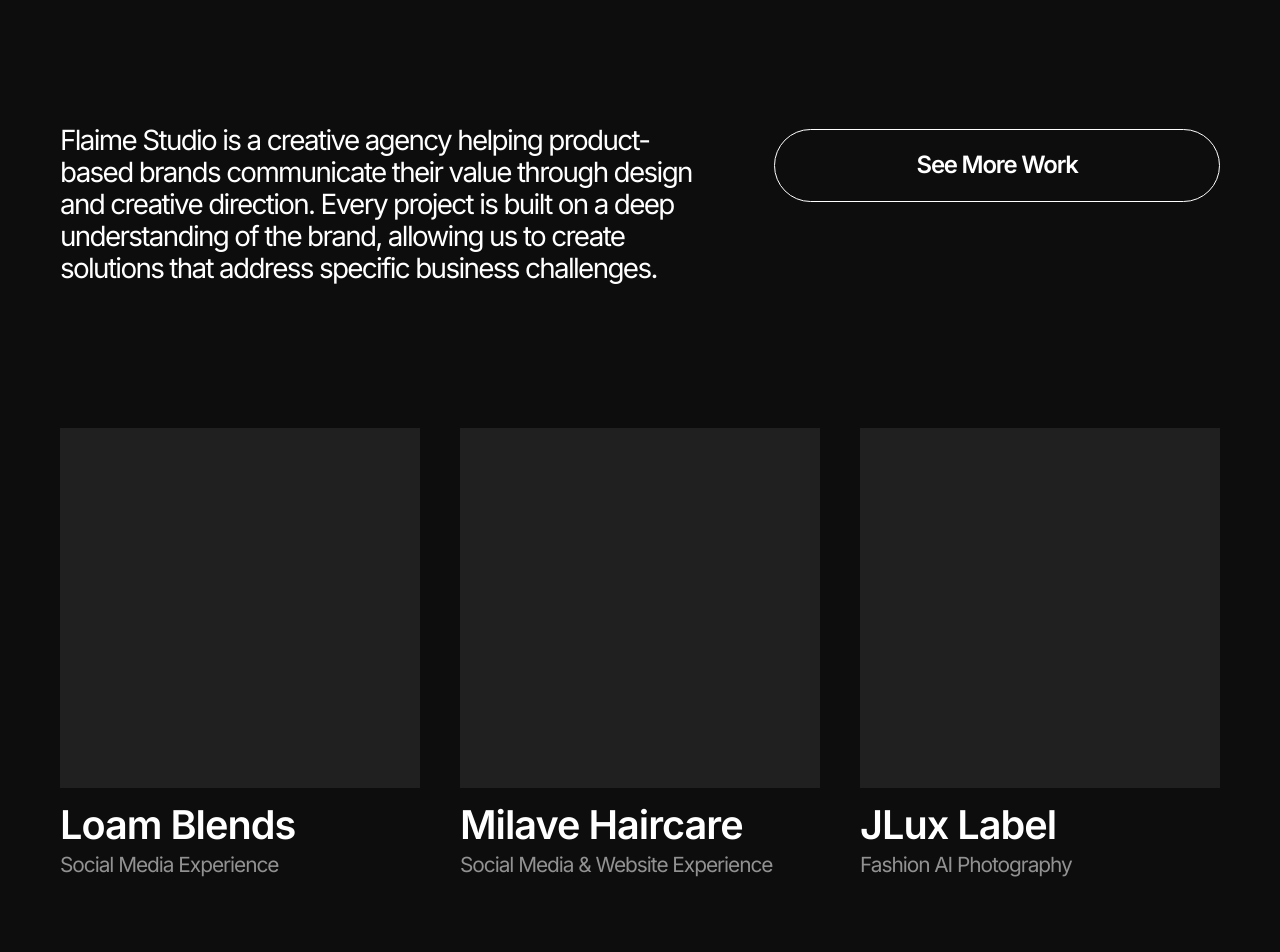
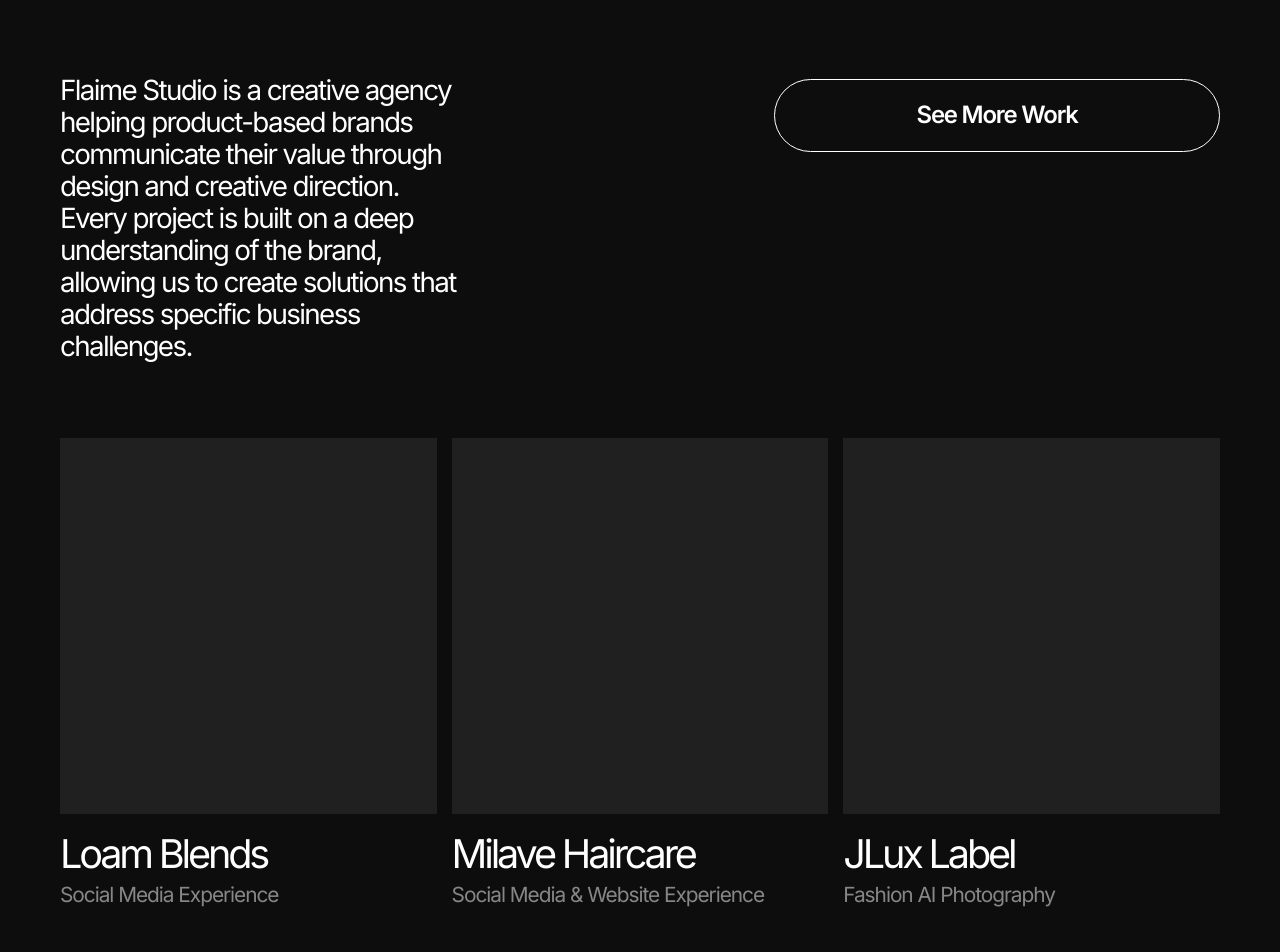
Before and after one commit to daria-taradina/flaime-studio, a React (Vite) app: page / in a window 1280 px wide. Shown: the part 820-1772 px from the top of the page. Built offline with nearby package versions, Linux system fonts and the light colour scheme; a web font is replaced by a local one.

Commit message:
fix: update intro desktop

```diff
--- a/src/components/media/CardGrid.module.css
+++ b/src/components/media/CardGrid.module.css
@@ -1,20 +1,18 @@
-/* ── CardGrid ───────────────────────────────────────────── */
 .grid {
   display: grid;
   grid-template-columns: repeat(3, 1fr);
-  gap: var(--space-md);
+  gap: var(--cards-gap);
 }
 
 .card {
   display: flex;
   flex-direction: column;
-  gap: var(--space-sm);
-  height: clamp(24.313rem, 21.473rem + 10.326vw, 32.625rem);
+  gap: var(--card-content-gap); /* was --cards-gap (undefined) */
 }
 
 .thumb {
   width: 100%;
-  aspect-ratio: 1 / 1;
+  aspect-ratio: 1 / 1; /* square on every breakpoint, no hardcoded size needed */
   overflow: hidden;
   background: rgba(255, 255, 255, 0.08);
 }
@@ -34,17 +32,19 @@
 
 .title {
   font-family: var(--ff-ui);
-  composes: h4 from global;
+  font-size: var(--fs-h4);       /* 48px at 1728 matches your spec exactly */
+  font-weight: 400;              /* spec says 400 — h4's 600 doesn't apply here */
+  letter-spacing: -0.08em;       /* spec's value, not h4's -0.025em */
+  line-height: 1.15;             /* real ratio, not the 110px artifact */
   color: var(--section-fg);
 }
 
 .subtitle {
-  font-family: var(--ff-ui);
-  composes: p2 from global;
-  color: var(--section-muted);
+  composes: p2 from global;      /* fs-p2 already caps at 24px, ls already -0.05em — matches spec */
+  color: var(--section-fg);
+  opacity: 0.5;                  /* per spec, instead of a separate muted color token */
 }
 
-/* ── Responsive ── */
 @media (max-width: 768px) {
   .grid {
     grid-template-columns: 1fr;
--- a/src/sections/home/Intro.module.css
+++ b/src/sections/home/Intro.module.css
@@ -2,16 +2,18 @@
 .intro {
   position: relative;
   z-index: 1;
-  padding-block: var(--space-xl);
+  display: flex;
+  flex-direction: column;
+  padding-block: var(--intro-top) var(--intro-bottom); /* 127px top / 35px bottom, no collapsing */
+  gap: var(--intro-row-gap); /* 102px — the one gap between .top and the cards */
 }
 
 .top {
   display: flex;
   justify-content: space-between;
   align-items: flex-start;
-  gap: var(--space-lg);
-  margin-top: var(--space-sm);
-  margin-bottom: var(--space-2xl);
+  gap: var(--intro-cta-gap); /* 423px, text to button */
+  padding-bottom: var(--intro-row-gap);
 }
 
 .text {
--- a/src/sections/home/Services.module.css
+++ b/src/sections/home/Services.module.css
@@ -1,7 +1,7 @@
 /* ── SERVICES ──────────────────────────────────────────────── */
 .services {
   padding-block: var(--space-xl);
-  border-top: 1px solid var(--clr-border);
+  /* border-top: 1px solid var(--clr-border); */
   margin-bottom: 110px;
 }
 
--- a/src/styles/globals.css
+++ b/src/styles/globals.css
@@ -67,7 +67,18 @@
   /* ── HERO mobile — sourced from Figma mockup (440px desktop frame) ── */
   --hero-mobile-stack-gap:     2.9375rem; /* 47px — headline to description */
   --hero-mobile-scroll-bottom: 3.75rem;   /* 60px — scroll indicator from bottom */
-}
+
+  /* ── INTRO layout — sourced from Figma mockup (1728px desktop frame) ── */
+  --intro-top:          clamp(3.527rem, 7.349vw, 7.9375rem); /* 127px at 1728 — section top to text row */
+  --intro-row-gap:      clamp(2.834rem, 5.903vw, 6.375rem);  /* 102px at 1728 — text row to cards */
+  --intro-bottom:       clamp(0.972rem, 2.025vw, 2.1875rem); /* 35px at 1728 — cards to section bottom */
+  --intro-cta-gap:      clamp(11.749rem, 24.479vw, 26.4375rem); /* 423px at 1728 — text to button */
+
+  /* ── Card Grid ── */
+  --cards-gap:    clamp(0.555rem, 1.157vw, 1.25rem);   /* 20px at 1728 — gap between the 3 cards */
+  --card-content-gap: clamp(0.667rem, 1.389vw, 1.5rem); /* thumb → label spacing */
+
+  }
 
 /* ── Type utility classes — composed into module files ──────────────── */
 .h1 {
```
